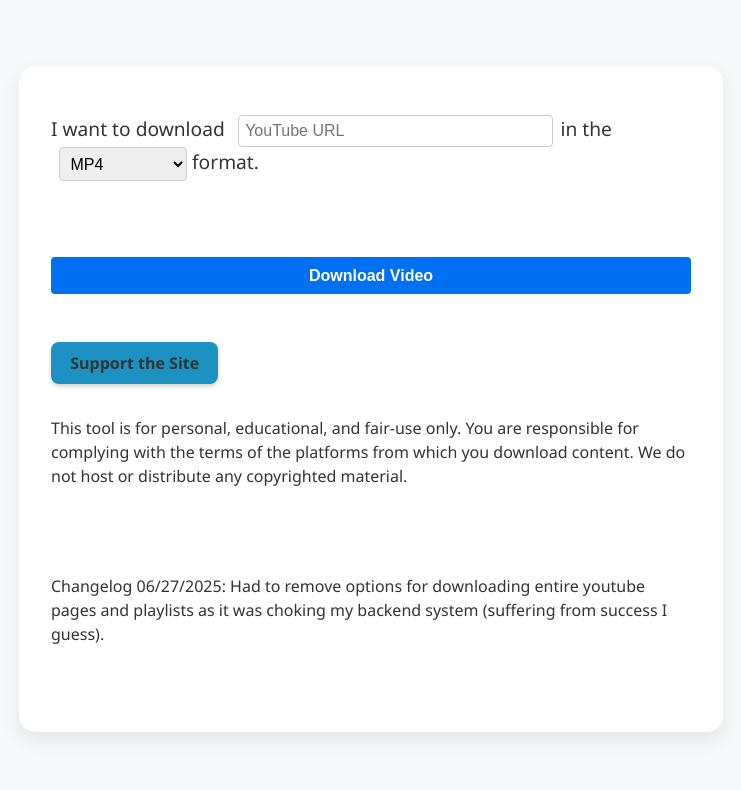
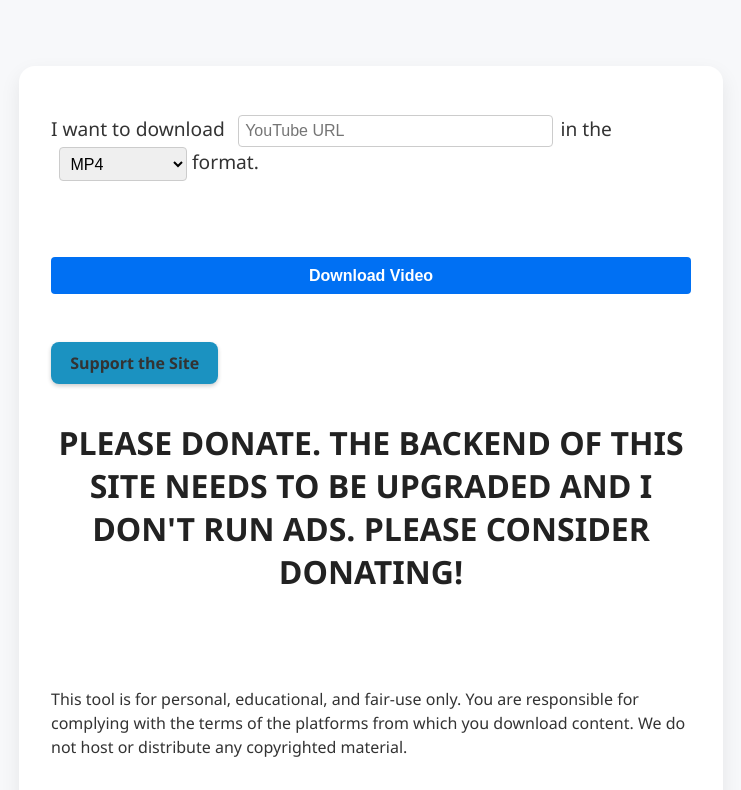
Before and after one commit to RobertPKyle/ultimadownloader, a Next.js app: page / in a window 1280 px wide. Shown: the part 430-1220 px from the top of the page, without its empty margins (269-1010 px from the left). Built offline with nearby package versions, Linux system fonts and the light colour scheme.

Commit message:
Update page.js

```diff
--- a/app/page.js
+++ b/app/page.js
@@ -101,6 +101,8 @@ export default function HomePage() {
         <div style={{ marginTop: '2rem' }}>
       <BuyMeACoffee />
     </div>
+            <h1>PLEASE DONATE. THE BACKEND OF THIS SITE NEEDS TO BE UPGRADED AND I DON'T RUN ADS. PLEASE CONSIDER DONATING!</h1>
+            <br></br>
      <p style={{ fontSize: '1rem', lineHeight: '1.5' }}>
             This tool is for personal, educational, and fair-use only. You are responsible for
             complying with the terms of the platforms from which you download content. We do not host
```
